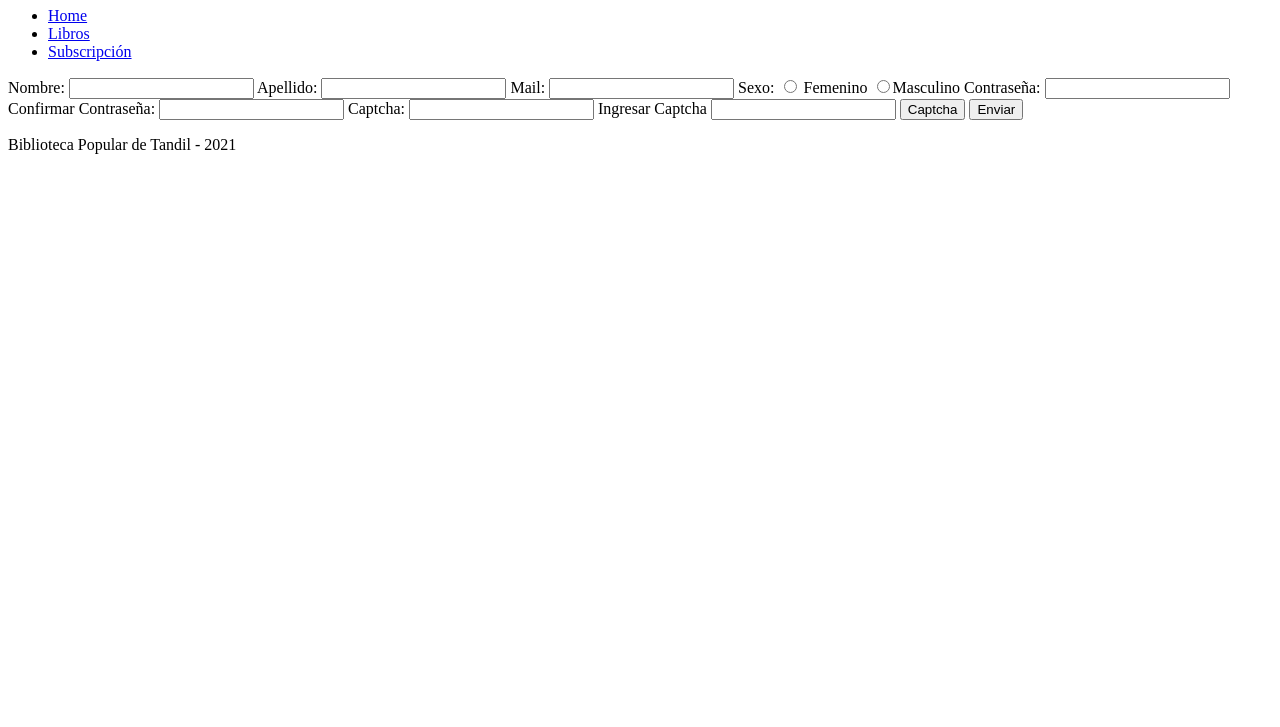
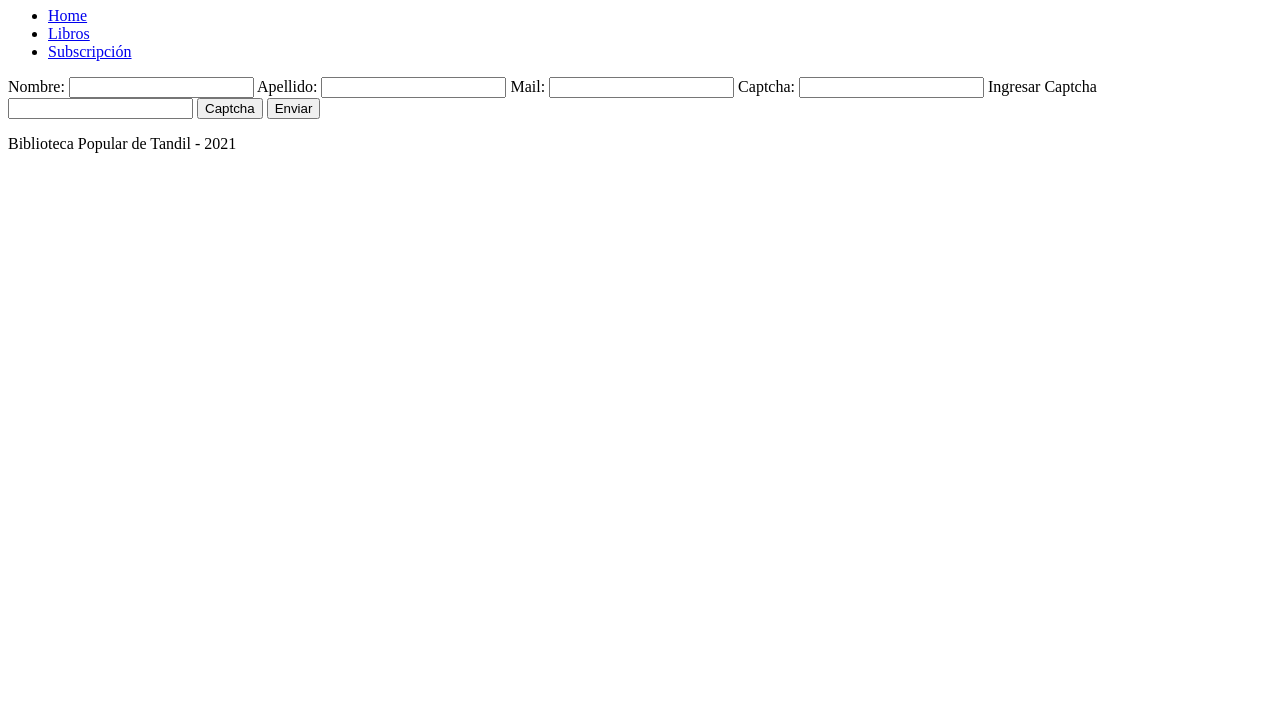
Before and after one commit to anastudler/TPE1-, a plain HTML site: page subscripcion.html in a window 1280 px wide. Shown: the part 73-800 px from the top of the page. Drawn offline with Linux system fonts and the light colour scheme.

Commit message:
Cambio a subcripción
Co-authored-by: Ana Laura <laurana1991@users.noreply.github.com>

```diff
--- a/subscripcion.html
+++ b/subscripcion.html
@@ -28,13 +28,6 @@
         <input type="text" name="apellido" value="" />
         <label for="email">Mail:</label>
         <input type="email" name="email" id="" />
-        <label for="sexo">Sexo:</label>
-        <input type="radio" name="sexo" value="femenino" /> Femenino
-        <input type="radio" name="sexo" value="masculino" />Masculino
-        <label for="contraseña">Contraseña:</label>
-        <input type="password" name="contraseña" id="">
-        <label for="confirmarContraseña">Confirmar Contraseña:</label>
-        <input type="password" name="contraseña" id="">
 
         <!-- Preguntar si dejamos el Captcha dentro del form, o si va dentro de otro. -->
         <label for="Captcha">Captcha:</label>
```
